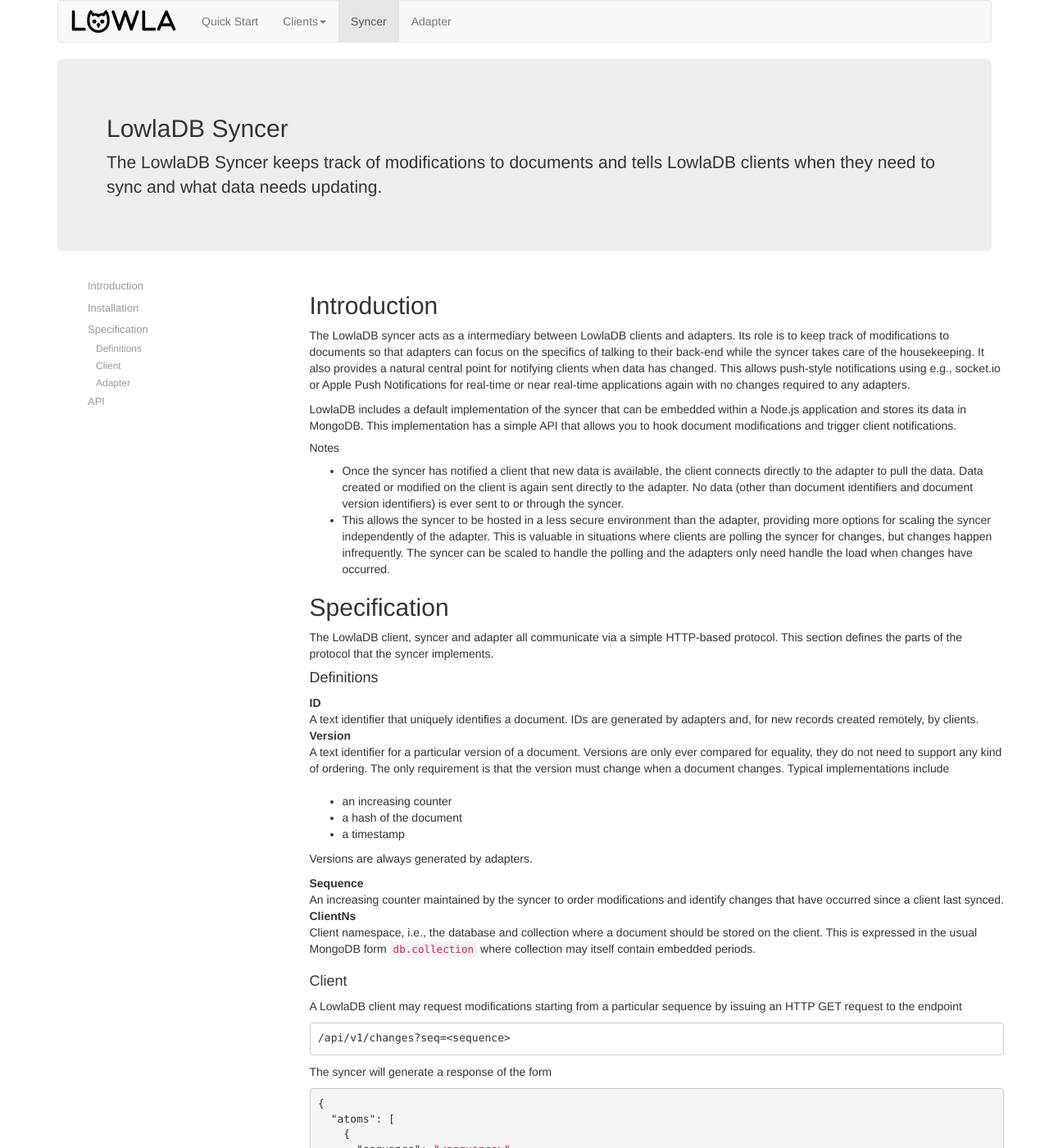
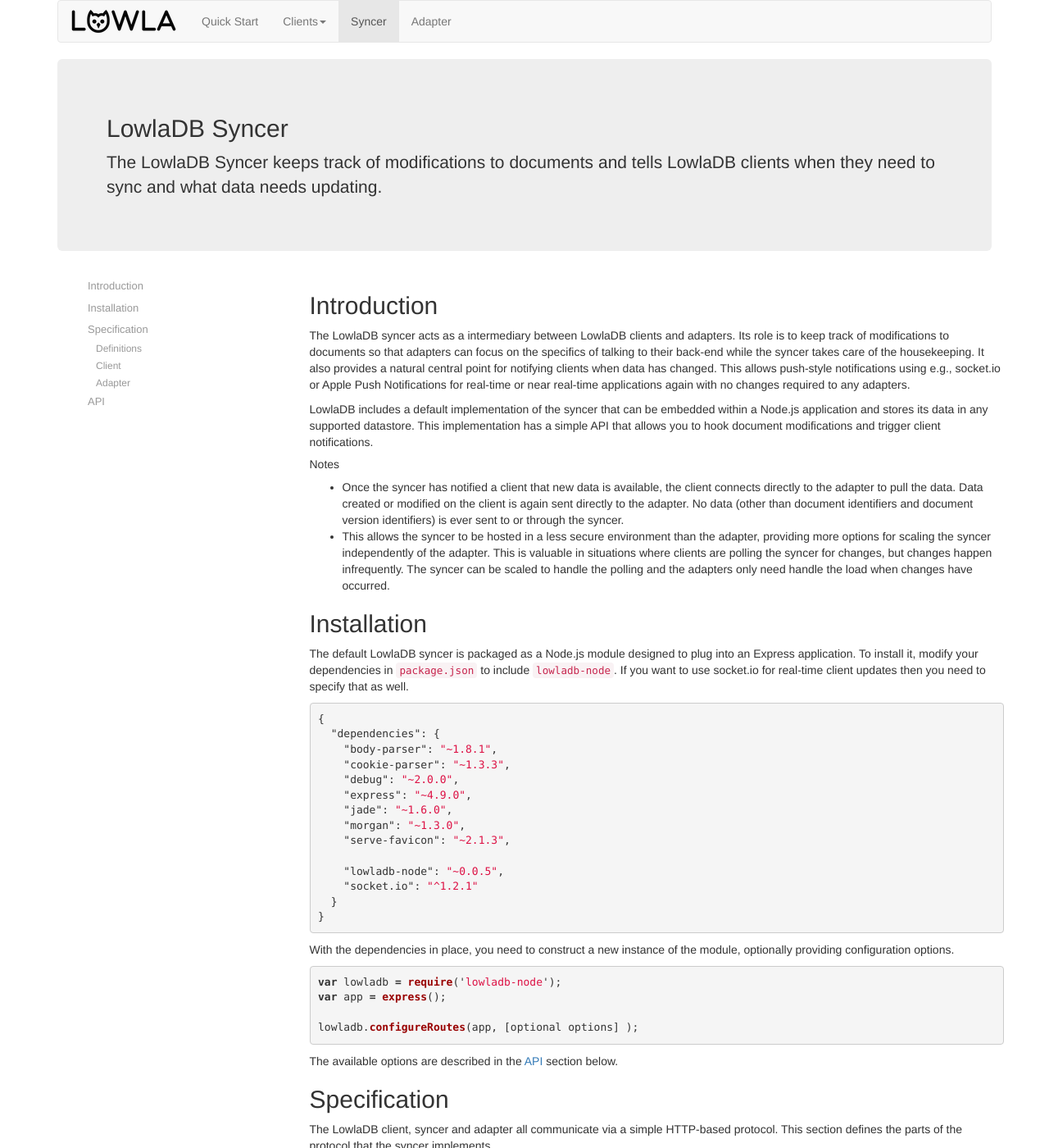
Before and after one commit to lowla/lowladb-json-database, a Jekyll site: the page built from syncer.md, in a window 1280 px wide and 1400 px high. Shown: the whole window at 82% size. Built offline with Jekyll 4.4.1, drawn with Linux system fonts in a browser that asks for light colours; nearby versions of some CDN libraries; some of the changed text lies outside the part shown.

Commit message:
Add API and Installation to syncer doc

```diff
--- a/syncer.md
+++ b/syncer.md
@@ -9,11 +9,46 @@ summary: The LowlaDB Syncer keeps track of modifications to documents and tells
 ## Introduction ##
 The LowlaDB syncer acts as a intermediary between LowlaDB clients and adapters. Its role is to keep track of modifications to documents so that adapters can focus on the specifics of talking to their back-end while the syncer takes care of the housekeeping. It also provides a natural central point for notifying clients when data has changed. This allows push-style notifications using e.g., socket.io or Apple Push Notifications for real-time or near real-time applications again with no changes required to any adapters.
 
-LowlaDB includes a default implementation of the syncer that can be embedded within a Node.js application and stores its data in MongoDB. This implementation has a simple API that allows you to hook document modifications and trigger client notifications.
+LowlaDB includes a default implementation of the syncer that can be embedded within a Node.js application and stores its data in any supported datastore. This implementation has a simple API that allows you to hook document modifications and trigger client notifications.
 
 ##### Notes #####
 * Once the syncer has notified a client that new data is available, the client connects directly to the adapter to pull the data. Data created or modified on the client is again sent directly to the adapter. No data (other than document identifiers and document version identifiers) is ever sent to or through the syncer.
 * This allows the syncer to be hosted in a less secure environment than the adapter, providing more options for scaling the syncer independently of the adapter. This is valuable in situations where clients are polling the syncer for changes, but changes happen infrequently. The syncer can be scaled to handle the polling and the adapters only need handle the load when changes have occurred.
+
+</div>
+<div id="Install">
+
+## Installation ##
+The default LowlaDB syncer is packaged as a Node.js module designed to plug into an Express application. To install it, modify your dependencies in `package.json` to include `lowladb-node`. If you want to use socket.io for real-time client updates then you need to specify that as well.
+
+{% highlight json %}
+{
+  "dependencies": {
+    "body-parser": "~1.8.1",
+    "cookie-parser": "~1.3.3",
+    "debug": "~2.0.0",
+    "express": "~4.9.0",
+    "jade": "~1.6.0",
+    "morgan": "~1.3.0",
+    "serve-favicon": "~2.1.3",
+
+    "lowladb-node": "~0.0.5",
+    "socket.io": "^1.2.1"
+  }
+}
+{% endhighlight %}
+
+With the dependencies in place, you need to construct a new instance of the module, optionally providing configuration options.
+
+{% highlight javascript %}
+var lowladb = require('lowladb-node');
+var app = express();
+
+lowladb.configureRoutes(app, [optional options] );
+
+{% endhighlight %}
+
+The available options are described in the [API](#API) section below.
 
 </div>
 <div id="Spec">
@@ -121,5 +156,31 @@ If the server accepts the notification, it will respond with
 </div>
 </div>
 <div id="API">
+
 ## API ##
+The default syncer has a single API, `configureRoutes` that is used to instantiate and configure both the default syncer and adapter.
+
+{% highlight javascript %}
+var lowladb = require('lowladb-node');
+var app = express();
+
+var config = lowladb.configureRoutes(app, options);
+
+{% endhighlight %}
+
+The following options are supported
+
+`datastore`
+: The datastore that the syncer should use. If omitted, the syncer uses its built-in NeDB datastore. Other datastores are typically installed as separate node modules: datastores for MongoDB and PostgreSQL are currently available.
+
+`notifier`
+: A method that will be called with the single string parameter `'changes'` when the syncer has new data available.
+
+`io`
+: An instance of socket.io. If `io` is provided and `notifier` is not then the syncer will create a notifier function using the supplied socket.io instance.
+
+`logger`
+: An object capable of performing logging with a console-like API. If omitted, the syncer uses `console`.
+
+
 </div>
```
